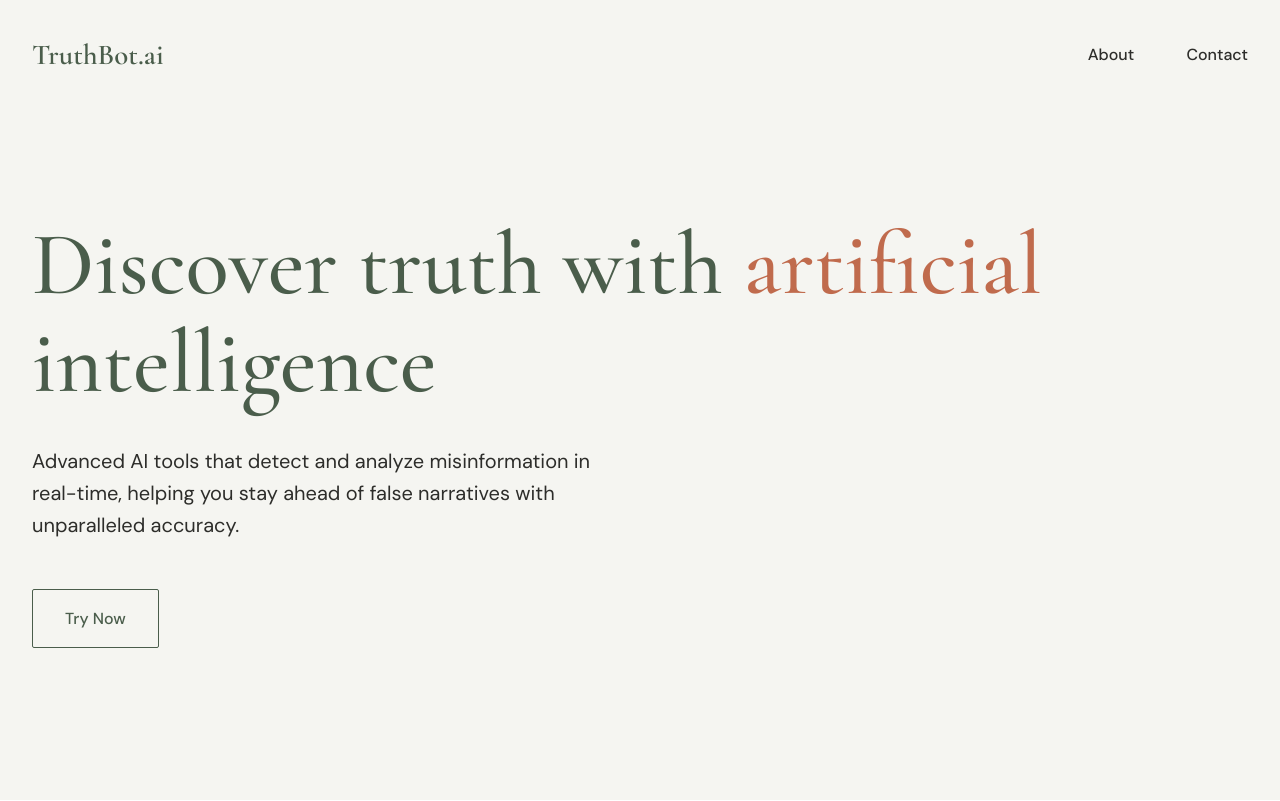
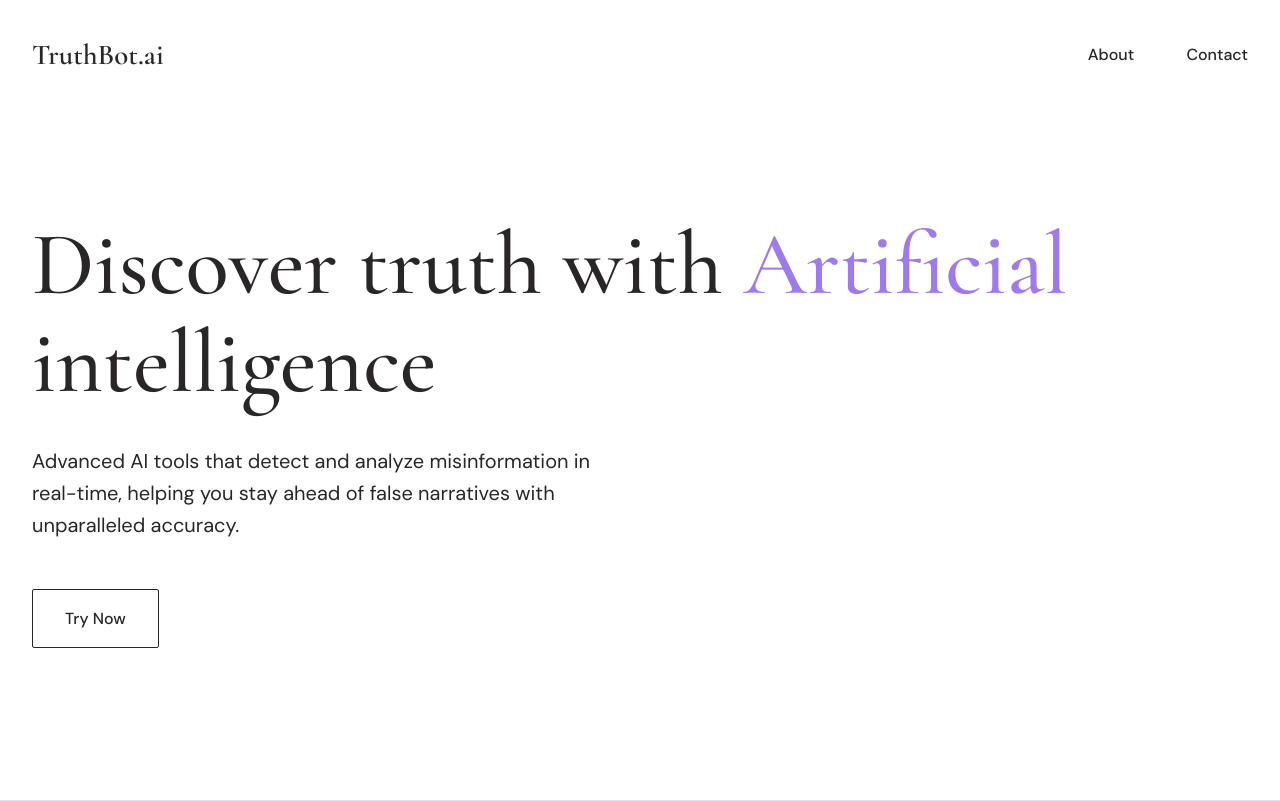
Before and after one commit to ParthDande/TruthBot.AI, a Flask app: page / in a window 1280 px wide. Shown: the top 801 px of the page. Run offline with Flask 3, Linux system fonts and the light colour scheme; parts of the project's set-up code (start-up, migrations or seed data) failed here and were passed over.

Commit message:
change in color

```diff
--- a/templates/login.html
+++ b/templates/login.html
@@ -5,6 +5,7 @@
   <meta name="viewport" content="width=device-width, initial-scale=1.0">
   <title>TruthBot.ai</title>
   <link href="https://cdnjs.cloudflare.com/ajax/libs/font-awesome/6.0.0/css/all.min.css" rel="stylesheet">
+
   <style>
     /* Previous styles remain the same until animations */
     @import url('https://fonts.googleapis.com/css2?family=Cormorant+Garamond:wght@400;500;600&family=DM+Sans:wght@400;500;700&display=swap');
@@ -16,16 +17,20 @@
     }
 
     :root {
-      --bone-white: #F5F5F1;
-      --sage-green: #4A5D4B;
-      --light-green: #789176;
-      --terra-cotta: #C06B4D;
-      --dark: #2D2D2A;
+      --background-color: #F4F1F8; /* Pale Lavender */
+--primary-color: #5D3FD3;    /* Rich Indigo */
+--highlight-color: #9F7AEA;  /* Soft Amethyst */
+--accent-color: #E5DEF2;     /* Gentle Lavender Gray */
+--text-color: #292627;       /* Deep Onyx */
+
+
+
+
     }
 
     body {
-      background-color: var(--bone-white);
-      color: var(--dark);
+      background-color: var(--Background-color);
+      color: var(--text-color);
       font-family: 'DM Sans', sans-serif;
       line-height: 1.6;
       overflow-x: hidden;
@@ -36,7 +41,7 @@
       position: fixed;
       width: 100%;
       z-index: 100;
-      background: rgba(245, 245, 241, 0.95);
+      background: var(--Background-color);
       backdrop-filter: blur(10px);
     }
 
@@ -52,12 +57,12 @@
       font-family: 'Cormorant Garamond', serif;
       font-size: 1.8rem;
       font-weight: 600;
-      color: var(--sage-green);
+      color: var(--Primary-color);
     }
 
     .nav-links a {
       text-decoration: none;
-      color: var(--dark);
+      color: var(--text-color);
       font-weight: 500;
       margin-left: 3rem;
       position: relative;
@@ -70,7 +75,7 @@
       height: 1px;
       bottom: -4px;
       left: 0;
-      background: var(--terra-cotta);
+      background: var(--highlight-color);
       transition: width 0.3s ease;
     }
 
@@ -112,12 +117,14 @@
       font-size: 7vw;
       line-height: 1.1;
       font-weight: 500;
-      color: var(--sage-green);
+      color: var(--Primary-color);
       margin-bottom: 2rem;
+
     }
 
     .accent {
-      color: var(--terra-cotta);
+      color: var(--highlight-color);
+      text-transform: capitalize;
     }
 
     .subheadline {
@@ -138,15 +145,15 @@
       display: inline-block;
       padding: 1rem 2rem;
       background: transparent;
-      color: var(--sage-green);
+      color: var(--text-color);
       text-decoration: none;
-      border: 1px solid var(--sage-green);
+      border: 1px solid var(--text-color);
       border-radius: 2px;
       font-weight: 500;
       transition: all 0.3s ease;
       opacity: 0;
       transform: translateY(30px);
-      transition: all 0.8s cubic-bezier(0.4, 0, 0.2, 1) 0.6s;
+
     }
 
     .cta-button.visible {
@@ -155,13 +162,13 @@
     }
 
     .cta-button:hover {
-      background: var(--sage-green);
-      color: var(--bone-white);
+      background: var(--text-color);
+      color: var(--background-color);
     }
 
     .about {
       padding: 8rem 2rem;
-      background: white;
+      background: var(--accent-color);
       overflow: hidden;
     }
 
@@ -200,13 +207,13 @@
       font-family: 'Cormorant Garamond', serif;
       font-size: 3rem;
       margin-bottom: 2rem;
-      color: var(--sage-green);
+      color: var(--Primary-color);
     }
 
     .contact {
       padding: 8rem 2rem;
-      background: var(--sage-green);
-      color: var(--bone-white);
+      background: var(--text-color);
+      color: var(--background-color);
     }
 
     .contact-content {
```
